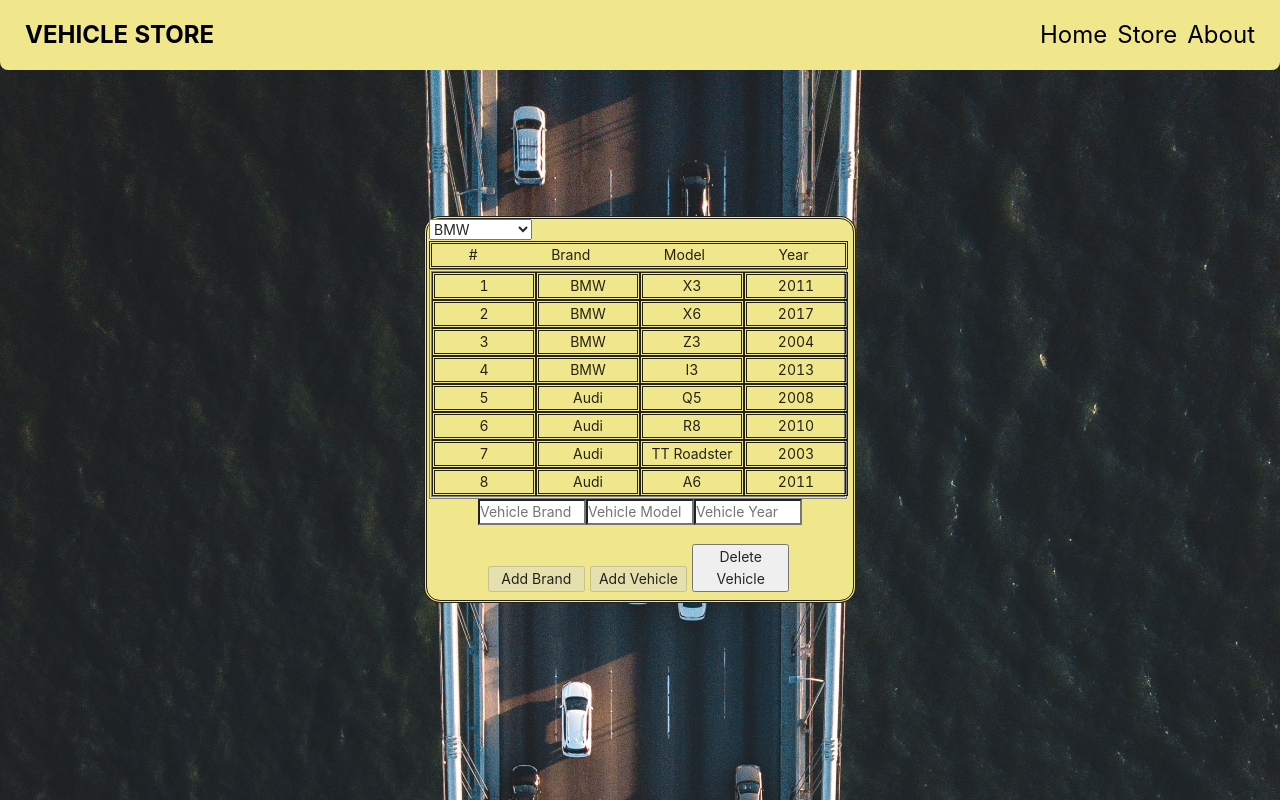
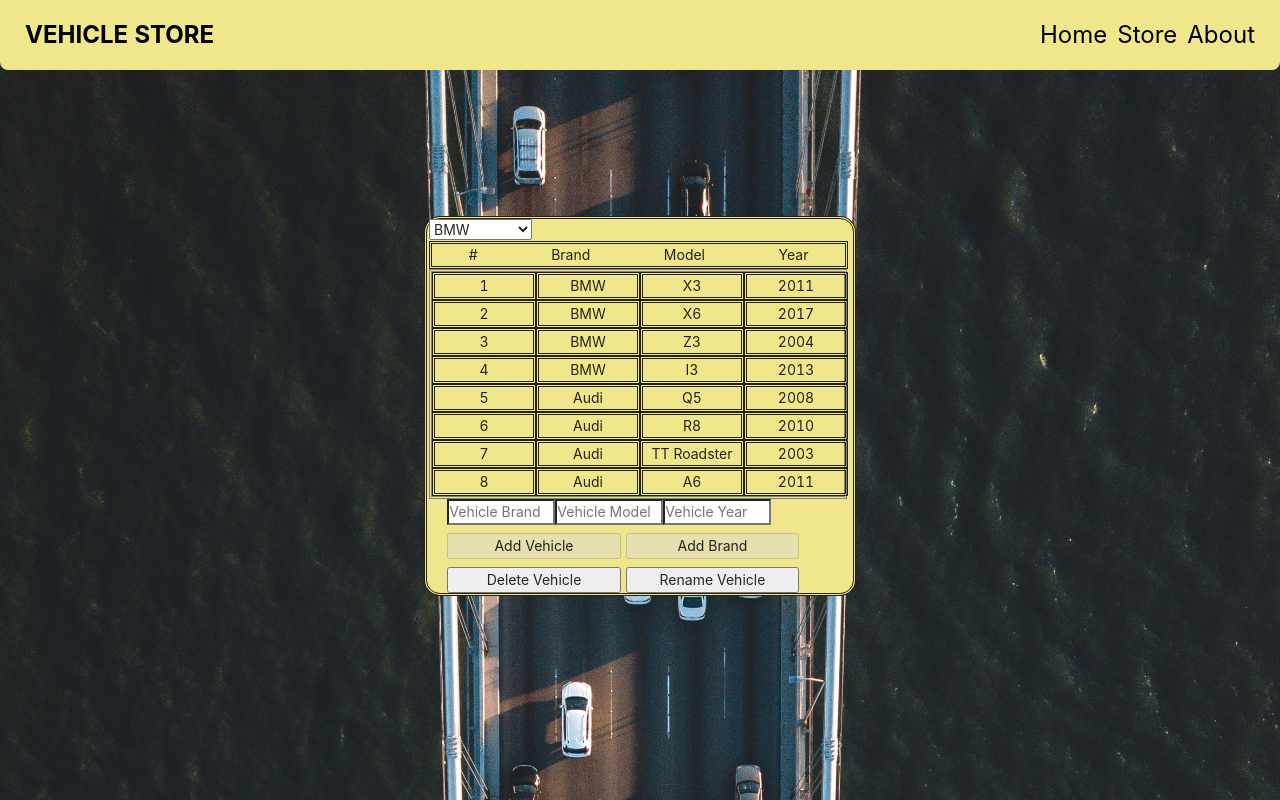
Before and after one commit to MarinB747/mono-wbsite, a React (Create React App) app: page /store in a window 1280 px wide. Built offline with nearby package versions, Linux system fonts and the light colour scheme.

Commit message:
add brand i rename vehicle

```diff
--- a/src/Pages/Pages.css
+++ b/src/Pages/Pages.css
@@ -91,11 +91,9 @@
 }
 
 .vehicle__btn--submit {
-  margin-top: 1.2rem;
-  margin-bottom: 0.5rem;
+  margin-top: 0.5rem;
   text-align: center;
   position: relative;
-  left: 3%;
-  width: 30%;
+  width: 45%;
   margin-right: 5px;
 }
--- a/src/Pages/VehicleForm.jsx
+++ b/src/Pages/VehicleForm.jsx
@@ -8,9 +8,33 @@ export default function VehicleForm() {
   const [vehicleModel, setVehicleModel] = useState("");
   const [vehicleYear, setVehicleYear] = useState("");
   const [submitDisabled, setSubmitDisabled] = useState(true);
+  const onRename = () => {
+    const getId = prompt("Which vehicle to change, use id");
+    const byId = parseInt(getId);
+    const newBrand = prompt("Brand");
+    const newBrandSlug = newBrand.toLowerCase();
+    const newModel = prompt("Model");
+    const newYear = prompt("Year");
+    const objRename = store.vehicle.findIndex((obj) => obj.id === byId);
+    store.vehicle[objRename].brand = newBrand;
+    store.vehicle[objRename].brand_slug = newBrandSlug;
+    store.vehicle[objRename].model = newModel;
+    store.vehicle[objRename].year = newYear;
+  };
   const onDelete = () => {
     const id = prompt("Delete by id", "");
     store.vehicle.splice(id - 1, 1);
+  };
+  const pushBrand = () => {
+    store.addBrand({
+      name: vehicleBrand,
+      slug: vehicleBrand.toLowerCase(),
+      id:
+        Math.max.apply(
+          null,
+          store.vehicle.map((obj) => obj.id)
+        ) + 1,
+    });
   };
 
   return (
@@ -79,13 +103,7 @@ export default function VehicleForm() {
           }}
         />
       </div>
-      <button
-        className="vehicle__btn--submit"
-        type="button"
-        disabled={submitDisabled}
-      >
-        Add Brand
-      </button>
+
       <button
         className="vehicle__btn--submit"
         type="submit"
@@ -93,8 +111,19 @@ export default function VehicleForm() {
       >
         Add Vehicle
       </button>
+      <button
+        className="vehicle__btn--submit"
+        type="button"
+        onClick={pushBrand}
+        disabled={submitDisabled}
+      >
+        Add Brand
+      </button>
       <button className="vehicle__btn--submit" type="button" onClick={onDelete}>
         Delete Vehicle
+      </button>
+      <button className="vehicle__btn--submit" type="button" onClick={onRename}>
+        Rename Vehicle
       </button>
     </form>
   );
--- a/src/Pages/VehicleList.jsx
+++ b/src/Pages/VehicleList.jsx
@@ -5,26 +5,17 @@ import "./Pages.css";
 export default function VehicleList(props) {
   const store = useContext(StoreContext);
 
-  const onRename = (e) => {
-    store.vehicle.find((obj) => obj.id === 3);
-    const newBrand = prompt("Brand", store.vehicle.brand);
-    const newBrandSlug = newBrand.toLowerCase();
-    const newModel = prompt("Model", store.vehicle.model);
-    const newYear = prompt("Year", store.vehicle.year);
-    store.vehicle.prototype.defineProperties(store.vehicle, {
-      brand: { newBrand },
-      brand_slug: { newBrandSlug },
-      model: { newModel },
-      year: { newYear },
-    });
-  };
-  const filterBrand = () => {
-    const filterSlug = store.brand.slug;
-    store.vehicle.filter((obj) => obj.brand_slug === filterSlug);
-  };
-  function sortByYear() {
+  function filterBrand() {
+    store.vehicle.filter((obj) => obj.brand_slug === store.vehicle.brand_slug);
+  }
+
+  function sortById() {
+    store.vehicle.sort((b, a) => (a.id < b.id ? 1 : a.id > b.id ? -1 : 0));
+  }
+
+  function sortByBrand() {
     store.vehicle.sort((b, a) =>
-      a.year < b.year ? 1 : a.year > b.year ? -1 : 0
+      a.brand < b.brand ? 1 : a.brand > b.brand ? -1 : 0
     );
   }
   function sortByModel() {
@@ -32,18 +23,14 @@ export default function VehicleList(props) {
       a.model < b.model ? 1 : a.model > b.model ? -1 : 0
     );
   }
-  function sortByBrand() {
+  function sortByYear() {
     store.vehicle.sort((b, a) =>
-      a.brand < b.brand ? 1 : a.brand > b.brand ? -1 : 0
+      a.year < b.year ? 1 : a.year > b.year ? -1 : 0
     );
   }
-  function sortById() {
-    store.vehicle.sort((b, a) => (a.id < b.id ? 1 : a.id > b.id ? -1 : 0));
-  }
-
   return useObserver(() => (
     <div>
-      <select className="vehicle__dropdown">
+      <select className="vehicle__dropdown" onChange={() => filterBrand()}>
         {store.brand.map((brand) => (
           <option value={brand.slug}>{brand.name}</option>
         ))}
```
